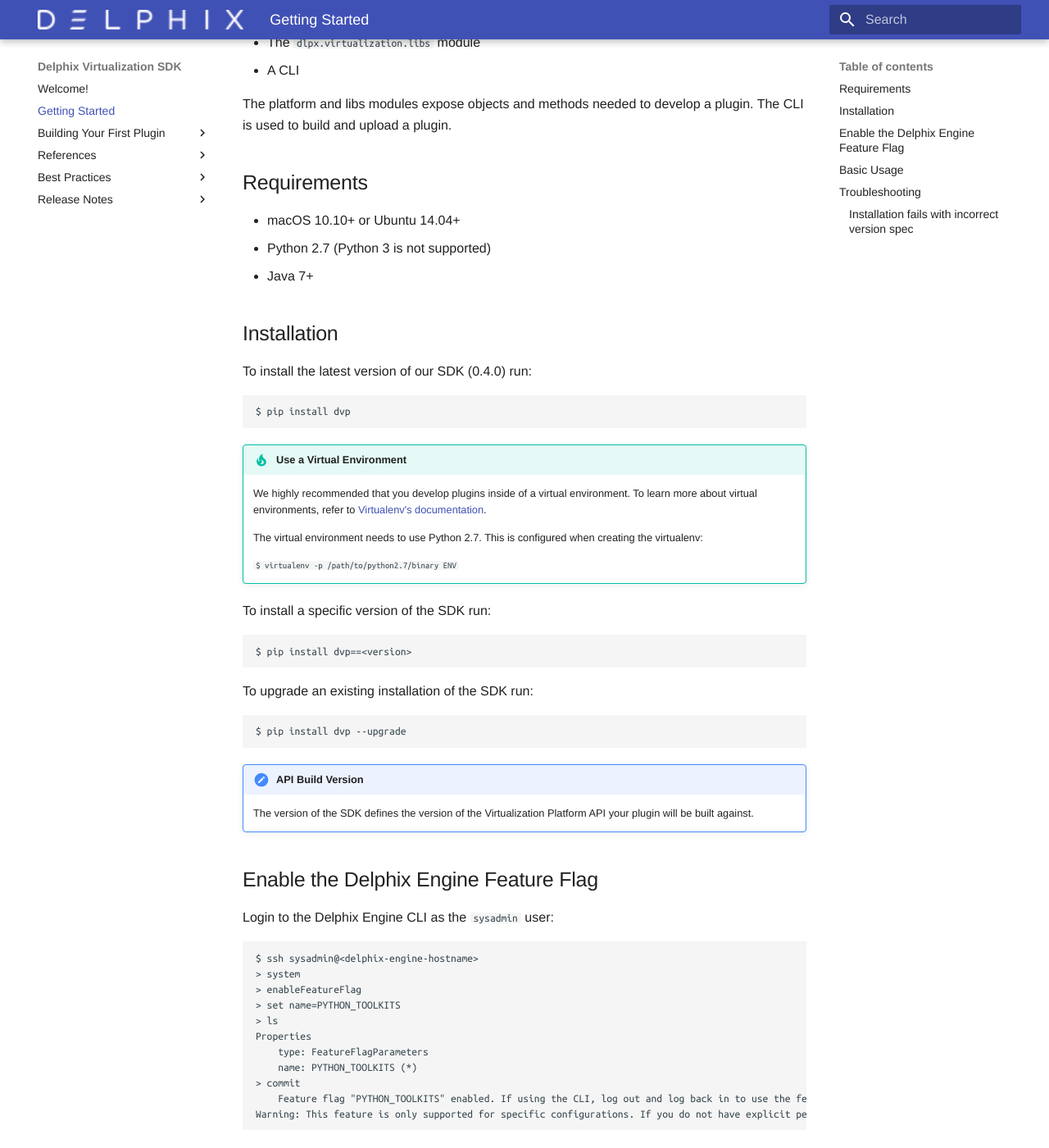
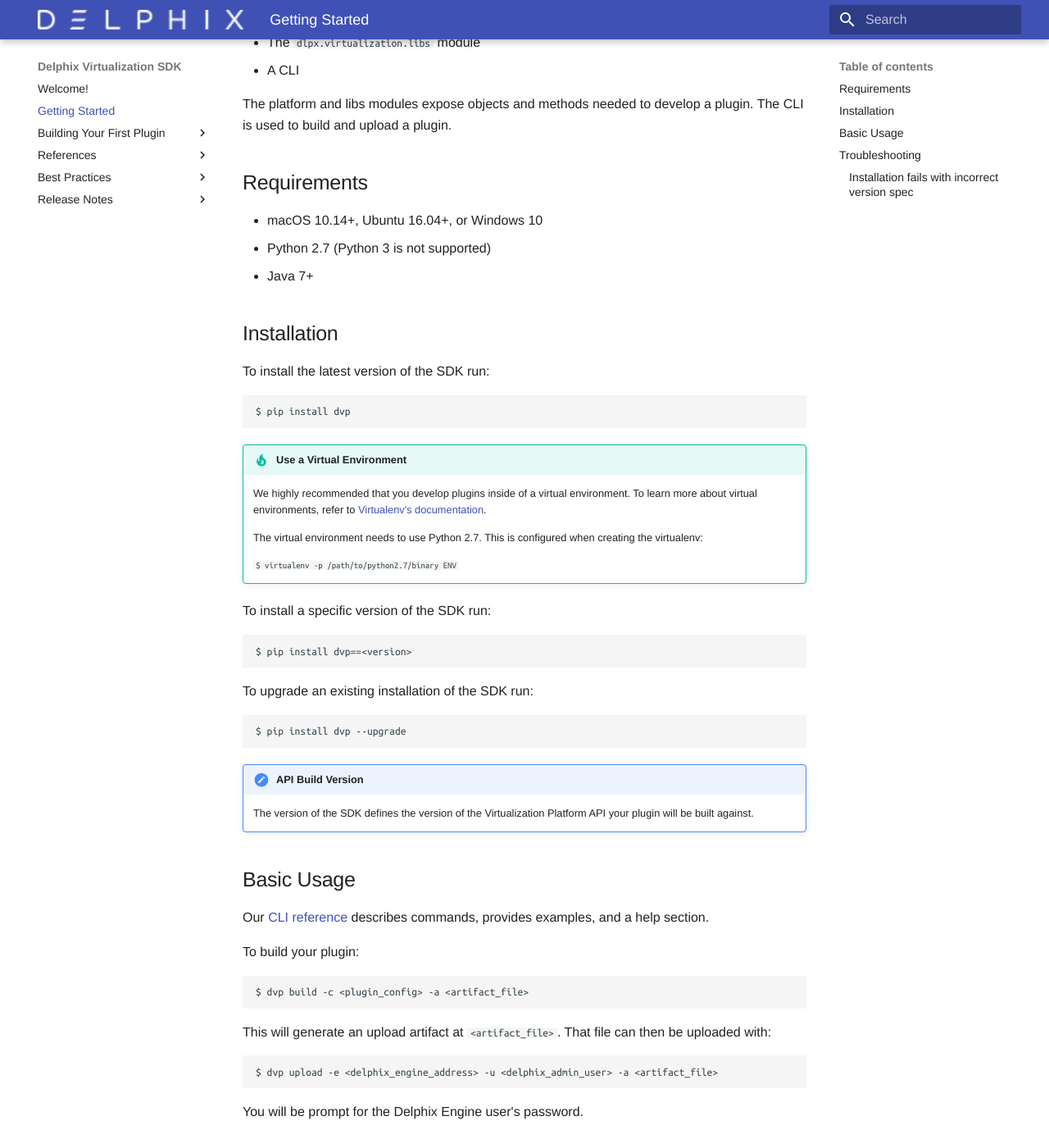
Before and after one commit to delphix/virtualization-sdk, an MkDocs documentation site: the page built from docs/Getting_Started.md, in a window 1280 px wide and 1400 px high, scrolled down 283 px. Shown: the whole window at 82% size. Built offline with MkDocs 1.6.1 and Material for MkDocs 9.7.7, drawn with Linux system fonts in a browser that asks for light colours; some web fonts are replaced; some of the changed text lies outside the part shown.

Commit message:
Update Getting Started for GA

````diff
--- a/docs/Getting_Started.md
+++ b/docs/Getting_Started.md
@@ -11,12 +11,12 @@
 
 ## Requirements
 
-- macOS 10.10+ or Ubuntu 14.04+
+- macOS 10.14+, Ubuntu 16.04+, or Windows 10
 - Python 2.7 (Python 3 is not supported)
 - Java 7+
 
 ## Installation
-To install the latest version of our SDK (0.4.0) run:
+To install the latest version of the SDK run:
 
 ```
 $ pip install dvp
@@ -43,24 +43,6 @@
 
 !!! note "API Build Version"
     The version of the SDK defines the version of the Virtualization Platform API your plugin will be built against.
-
-## Enable the Delphix Engine Feature Flag
-
-Login to the Delphix Engine CLI as the `sysadmin` user:
-
-```
-$ ssh sysadmin@<delphix-engine-hostname>
-> system
-> enableFeatureFlag
-> set name=PYTHON_TOOLKITS
-> ls
-Properties
-    type: FeatureFlagParameters
-    name: PYTHON_TOOLKITS (*)
-> commit
-    Feature flag "PYTHON_TOOLKITS" enabled. If using the CLI, log out and log back in to use the feature.
-Warning: This feature is only supported for specific configurations. If you do not have explicit permission from your account representative to use this feature, disable it and contact them.
-```
 
 ## Basic Usage
 
@@ -92,6 +74,3 @@
 ```
 $ pip install setuptools --upgrade
 ```
-
-!!! question "[Survey](https://forms.gle/pMZSzbU6tAkaHxLt8)"
-    Please fill out this [survey](https://forms.gle/pMZSzbU6tAkaHxLt8) to give us feedback about this section.
````
